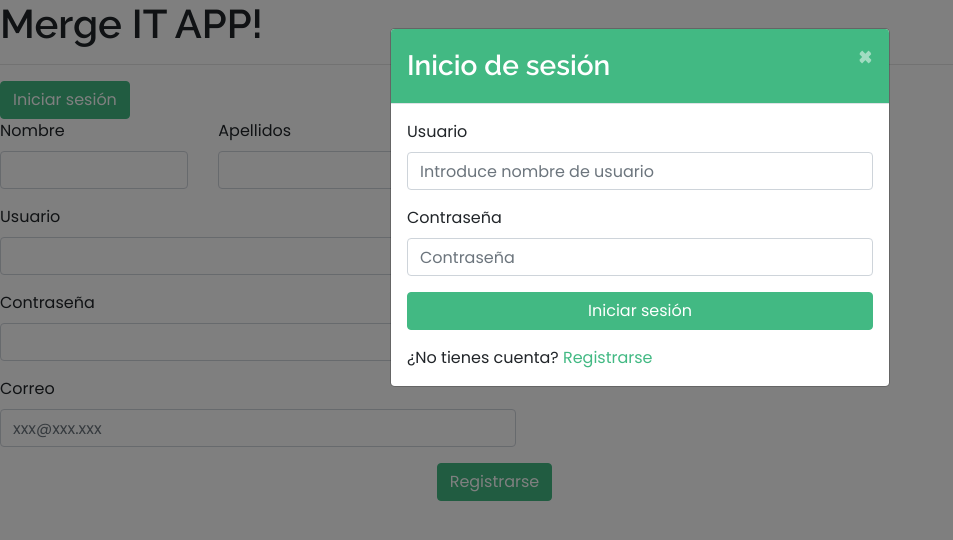
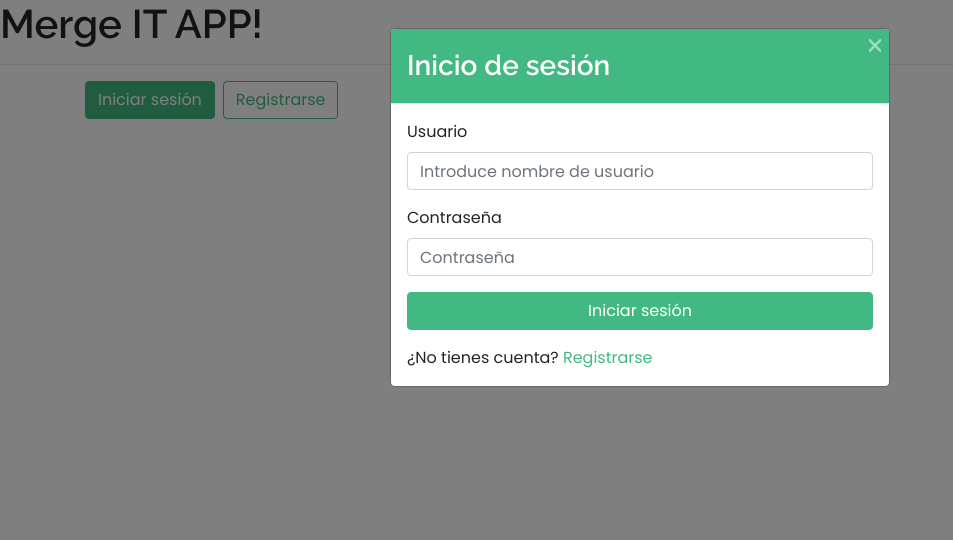
Before and after one commit to TwoDevsInc/MergeIt-FE, an Angular app: page / in a window 1280 px wide. Both pictures are taken after a click on the button "Iniciar sesión". Shown: the top 540 px of the page, without its empty margins (0-953 px from the left). Built offline with nearby package versions, Linux system fonts and the light colour scheme.

Commit message:
Arreglo de columnas

```diff
--- a/angular.json
+++ b/angular.json
@@ -31,7 +31,8 @@
               "src/assets"
             ],
             "styles": [
-              "src/styles.css"
+              "src/styles.css",
+              "./node_modules/bootstrap-icons/font/bootstrap-icons.css"
             ],
             "scripts": [
               "./node_modules/jquery/dist/jquery.slim.min.js",
--- a/package.json
+++ b/package.json
@@ -21,6 +21,7 @@
     "@angular/router": "~11.2.1",
     "@popperjs/core": "^2.9.2",
     "bootstrap": "^4.6.0",
+    "bootstrap-icons": "^1.4.1",
     "jquery": "^3.5.1",
     "popper.js": "^1.16.1",
     "rxjs": "~6.6.0",
--- a/src/app/app.component.html
+++ b/src/app/app.component.html
@@ -3,23 +3,28 @@
 <hr>
 
 
-
-
-
+<div class="container">
 <!-- Botón modal Login -->
-<button type="button" class="btn btn-primary" data-toggle="modal" data-target="#loginModal">
+<button type="button" class="btn btn-primary mr-2" data-toggle="modal" data-target="#loginModal">
   Iniciar sesión
 </button>
 
-  <!-- Modal -->
-  <div class="modal fade " id="loginModal" tabindex="-1" role="dialog" aria-labelledby="loginModalLabel" aria-hidden="true">
+<!-- Botón modal Registro -->
+<button type="button" class="btn btn-outline-primary" data-toggle="modal" data-target="#registroModal">
+  Registrarse
+</button>
+
+<!-- Modal Login-->
+<div class="modal fade " id="loginModal" tabindex="-1" role="dialog" aria-labelledby="loginModalLabel"
+  aria-hidden="true">
   <div class="modal-dialog" role="document">
     <div class="modal-content">
       <div class="modal-header bg-primary">
         <h3 class="modal-title text-white" id="loginModalLabel">Inicio de sesión</h3>
-          <button type="button" class="close" data-dismiss="modal" aria-label="Close">
-            <span aria-hidden="true" class="text-white">&times;</span>
+        <button type="button" class="close p-0" data-dismiss="modal" aria-label="Close">
+          <h3 class="bi bi-x text-white"></h3>
         </button>
+
       </div>
       <div class="modal-body">
         <login></login>
@@ -29,4 +34,24 @@
   </div>
 </div>
 
+<!-- Modal Registro-->
+<div class="modal fade " id="registroModal" tabindex="-1" role="dialog" aria-labelledby="registroModalLabel"
+  aria-hidden="true">
+  <div class="modal-dialog" role="document">
+    <div class="modal-content">
+      <div class="modal-header p-0 bg-primary">
+        <h3 class="modal-title text-white m-3" id="registroModalLabel">Registrarse</h3>
+        <button type="button" class="close" data-dismiss="modal" aria-label="Close">
+          <h3 class="bi bi-x text-white"></h3>
+        </button>
+
+      </div>
+      <div class="modal-body">
         <register></register>
+      </div>
+
+    </div>
+  </div>
+</div>
+
+</div>
--- a/src/app/auth/components/register/register.component.html
+++ b/src/app/auth/components/register/register.component.html
@@ -1,38 +1,38 @@
 <form>
   <div class="form-group row">
-    <div class="col-2">
+    <div class="col-5">
       <label for="text3" class="form-label">Nombre</label>
       <input id="text3" name="text3" type="text" class="form-control">
     </div>
 
-    <div class="col-3">
+    <div class="col-7">
       <label for="text4" class="form-label">Apellidos</label>
       <input id="text4" name="text4" type="text" class="form-control">
     </div>
   </div>
   <div class="form-group row">
 
-    <div class="col-5">
+    <div class="col">
       <label for="text1" class="form-label">Usuario</label>
       <input id="text1" name="text1" type="text" class="form-control">
     </div>
   </div>
   <div class="form-group row">
 
-    <div class="col-5">
+    <div class="col">
       <label for="text2" class="form-label">Contraseña</label>
       <input id="text2" name="text2" type="text" class="form-control">
     </div>
   </div>
   <div class="form-group row">
 
-    <div class="col-5">
+    <div class="col">
       <label for="text" class="form-label">Correo</label>
       <input id="text" name="text" placeholder="xxx@xxx.xxx" type="text" class="form-control">
     </div>
   </div>
   <div class="form-group row">
-    <div class="offset-4 col-5">
+    <div class="col d-flex justify-content-end">
       <button name="submit" type="submit" class="btn btn-primary">Registrarse</button>
     </div>
   </div>
```
Also changed, not shown: 1 other file (tests, documents, lock files or other folders). Lines whose indentation alone changed are shown as unchanged.
